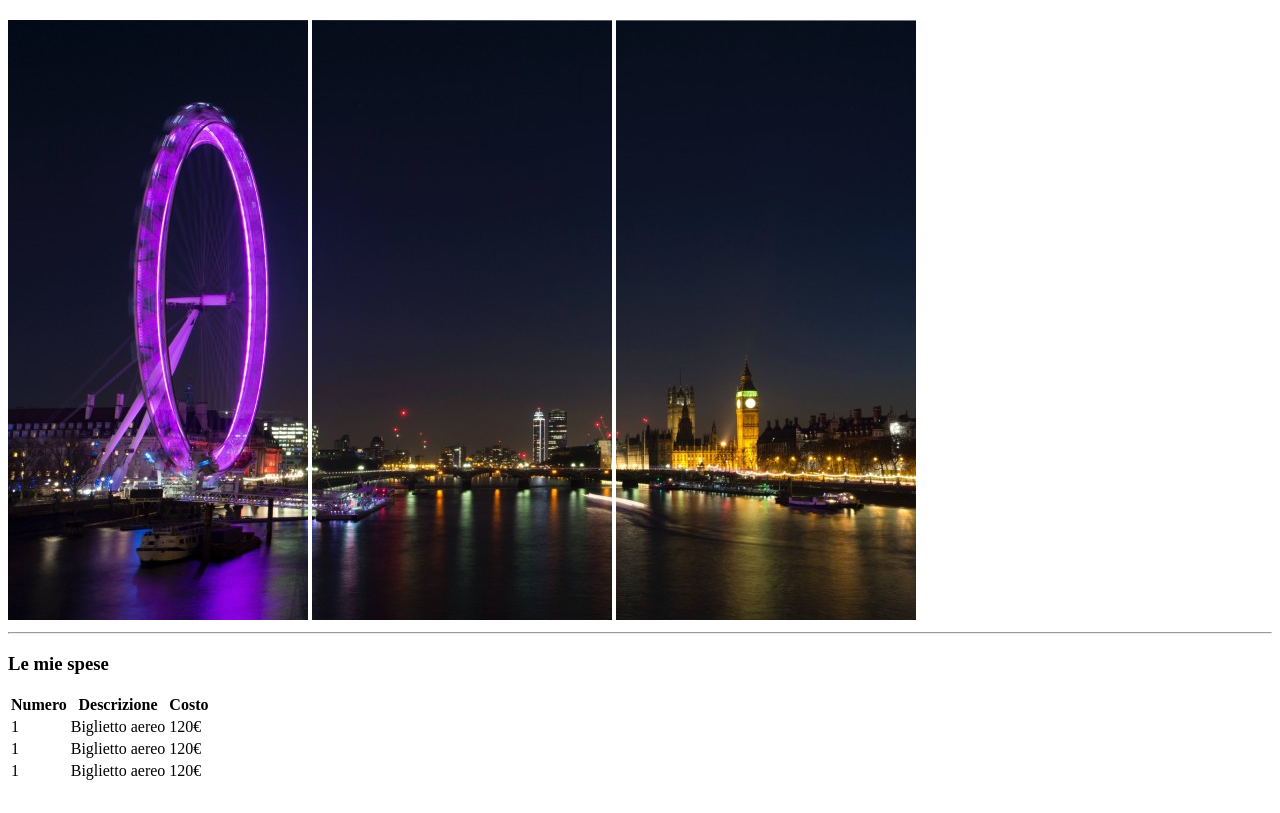
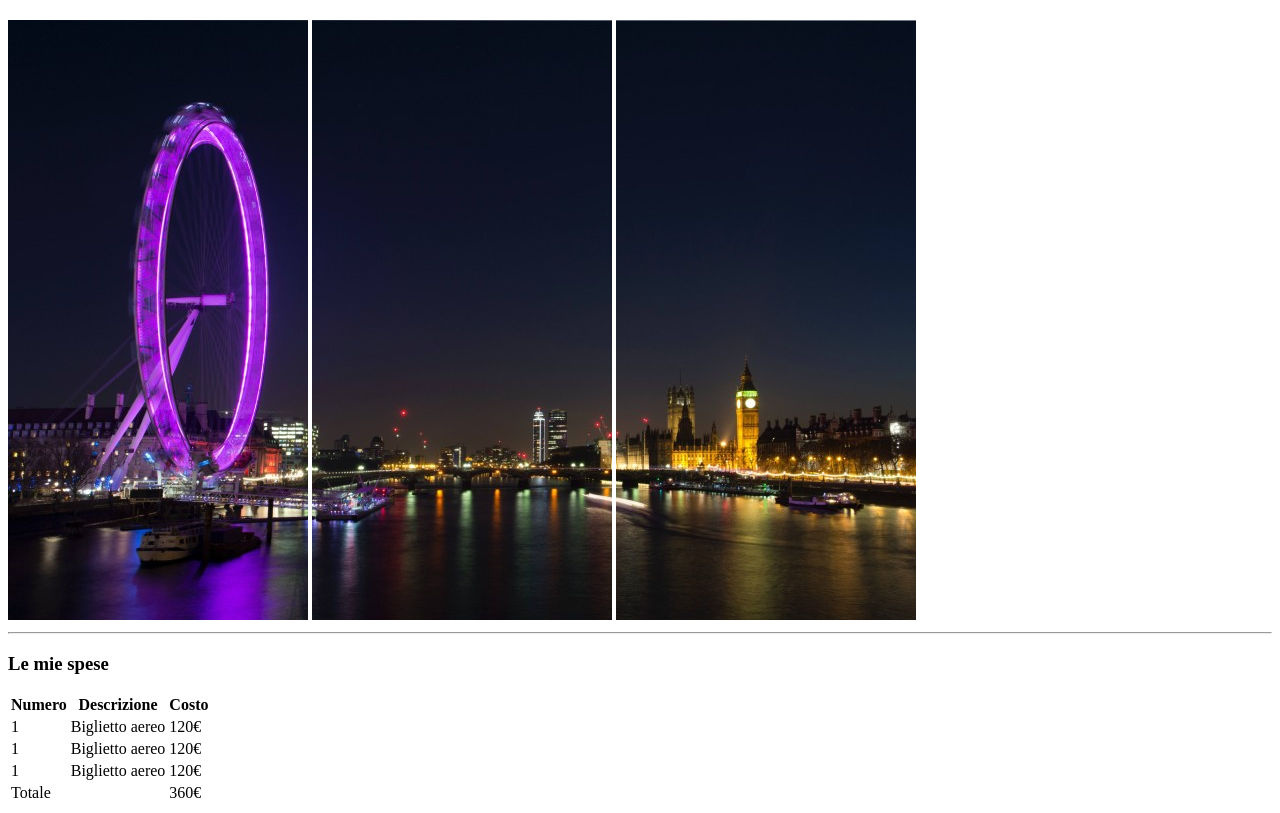
Before and after one commit to EleonoraFlaborea/html-london-trip, a plain HTML site: page index.html in a window 1280 px wide. Shown: the part 60-873 px from the top of the page. Before the commit the page ends 851 px from the top, so only its background shows below. Drawn offline with Linux system fonts and the light colour scheme.

Commit message:
added tfoot

```diff
--- a/index.html
+++ b/index.html
@@ -47,6 +47,15 @@
                     <td>120€</td>
                 </tr>
             </tbody>
+
+            <!--Chiusura tabella-->
+            <tfoot>
+                <tr>
+                    <td>Totale</td>
+                    <td></td>
+                    <td>360€</td>
+                </tr>
+            </tfoot>
         </table>
     </main>
 
```
